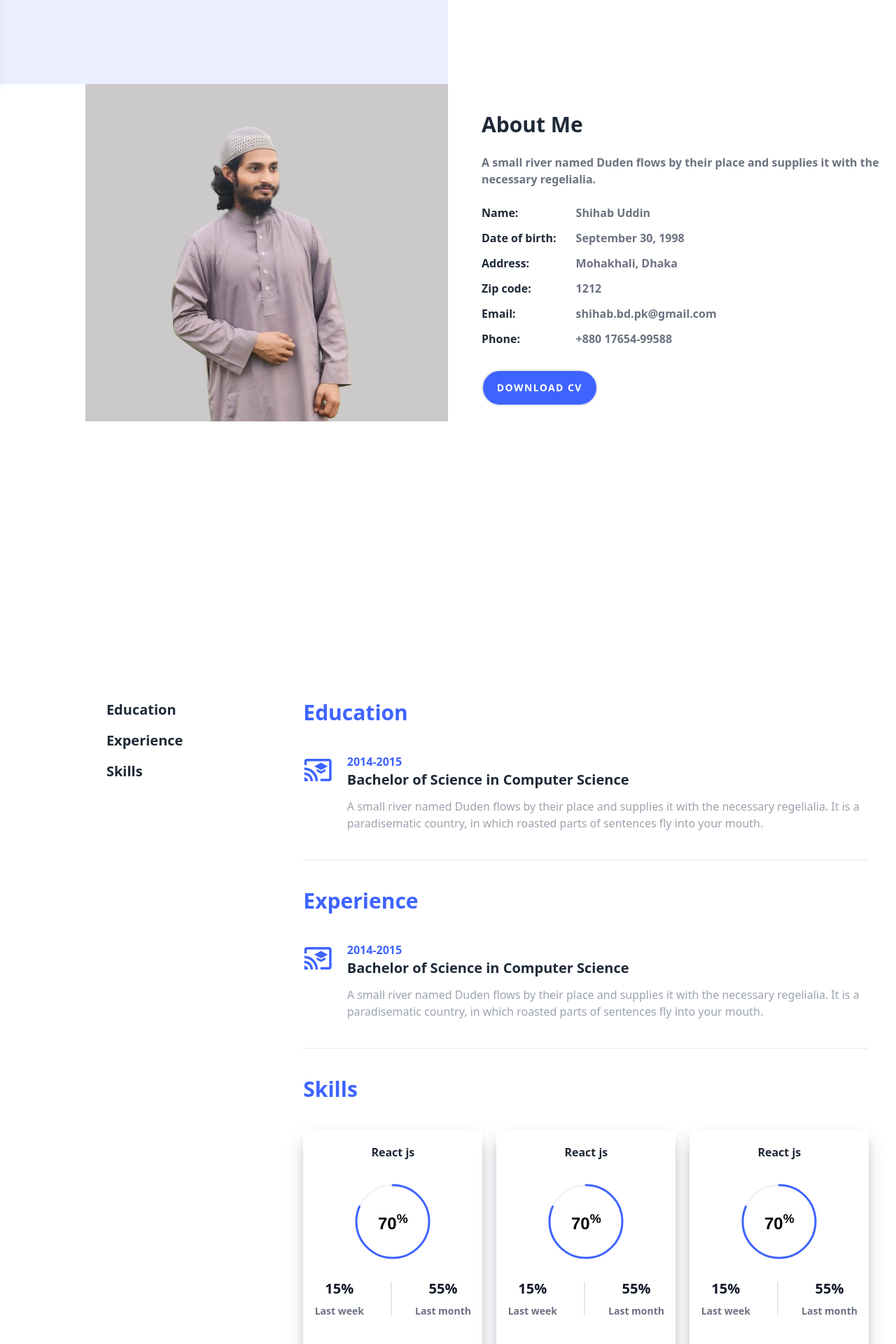
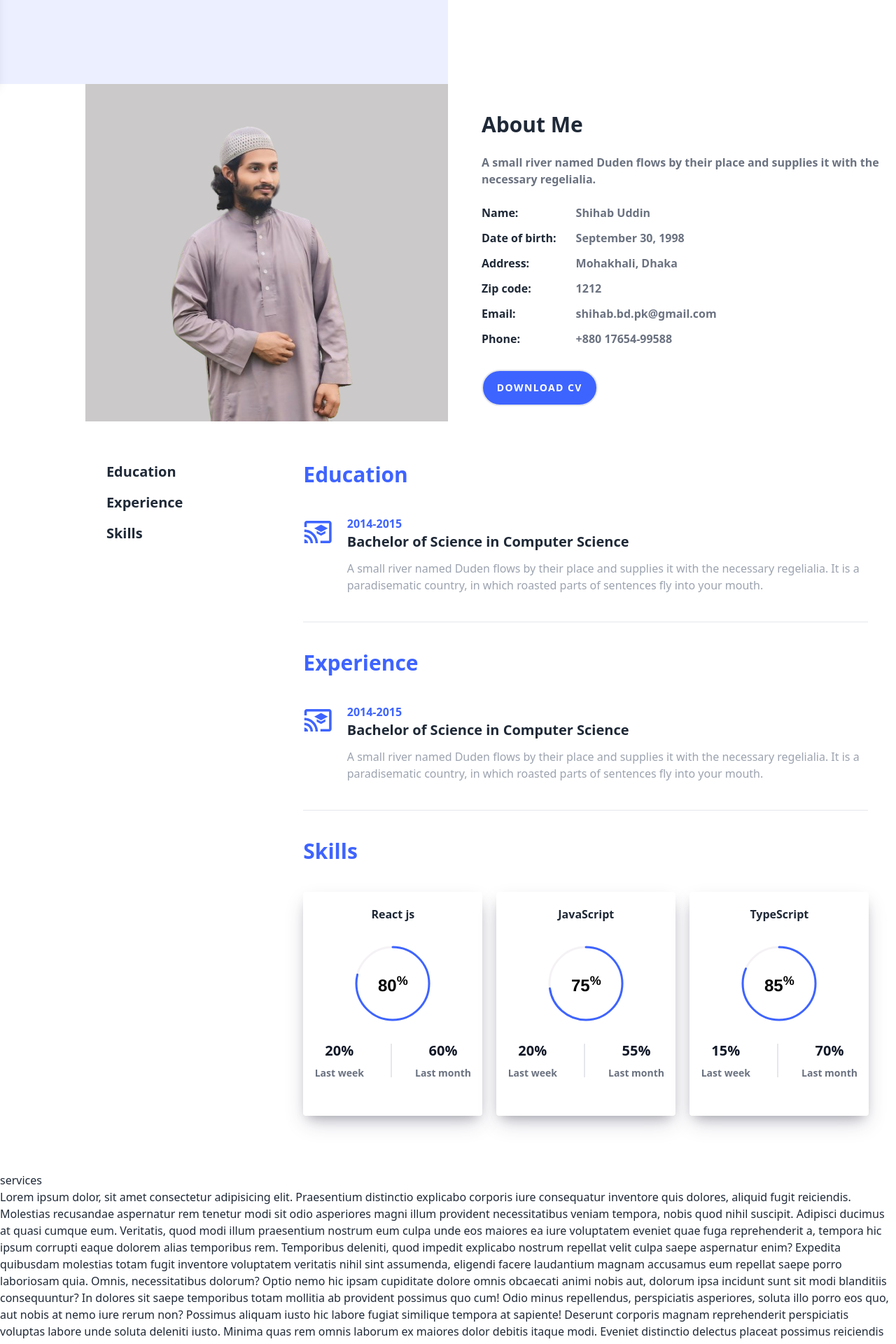
Before and after one commit to Shihabuddin9/portfolio, a React (Vite) app: page / in a window 1280 px wide. Shown: the part 680-2600 px from the top of the page at 70% size. Built offline with nearby package versions, Linux system fonts and the light colour scheme; a web font is replaced by a local one.

Commit message:
resume add

```diff
--- a/src/component/Pages/About/About.jsx
+++ b/src/component/Pages/About/About.jsx
@@ -6,13 +6,13 @@ const About = () => {
     useTitle('About')
     return (
         <div id='about'>
-            <div className='min-h-screen md:flex'>
-                <div className='h-screen md:w-1/2 relative'>
-                    <img className='bg-color absolute right-0' src={image} alt="" />
+            <div className='md:flex'>
+                <div className='md:w-1/2 w-full md:relative'>
+                    <img className='bg-color md:absolute md:right-0' src={image} alt="" />
                 </div>
 
-                <div className=' md:h-screen md:w-1/2 mx-5 md:mx-0'>
-                    <div className='xl:mt-10 lg:mt-6 md:mt-2 -mt-20 md:ml-12'>
+                <div className='md:w-1/2 mx-5 md:mx-0'>
+                    <div className='xl:mt-10 lg:mt-6 md:mt-3 mt-6  md:ml-12'>
                         <h2 className='lg:text-3xl md:text-xl font-extrabold'>About Me</h2>
                         <p className='lg:my-6 md:my-3 my-2 text-gray-500 lg:font-semibold md:font-medium md:text-sm lg:text-base'>A small river named Duden flows by their place and supplies it with the necessary regelialia.</p>
                         <div className='flex justify-start'>
--- a/src/component/Pages/MainHome/MainHome.jsx
+++ b/src/component/Pages/MainHome/MainHome.jsx
@@ -7,15 +7,20 @@ const MainHome = () => {
     useTitle('Home')
     return (
         <div id='home' className='relative'>
-            <div className='md:min-h-screen flex'>
+            <div className='flex h-screen'>
+                <div className='bg-color-first w-1/2'></div>
+                <div className='bg-color-second w-1/2'></div>
+            </div>
+            {/* <div className='md:min-h-screen flex'>
                 <div className='bg-color-first md:h-screen h-[410px] w-1/2'></div>
                 <div className='bg-color-second md:h-screen h-[410px] w-1/2'></div>
-            </div>
+            </div> */}
             <div className='absolute top-0 w-full'>
                 <Navbar></Navbar>
             </div>
             <div className='flex justify-center items-center'>
-                <div className='absolute xl:top-1/3 lg:top-28 md:top-20 top-28 text-center'>
+                {/* <div className='absolute xl:top-1/3 lg:top-28 md:top-20 top-28 text-center'> */}
+                <div className='absolute top-1/3 text-center'>
                     <>
                         <h4 className='font-bold letter-space common-text-color'>HEY! I AM</h4>
                         <h4 className='font-bold md:text-7xl text-5xl name-letter-space my-3'>Shihab Uddin</h4>
--- a/src/component/Pages/Navbar/Navbar.jsx
+++ b/src/component/Pages/Navbar/Navbar.jsx
@@ -21,7 +21,7 @@ const Navbar = () => {
         <div>
             <div className="navbar-style xl:mx-20 lg:mx-10">
                 <div className="navbar-start flex justify-arounds items-center">
-                    <div className="dropdown">
+                    <div onClick={toggleMenu} className="dropdown">
                         <div onClick={toggleMenu} tabIndex={0} role="button" className="btn btn-ghost lg:hidden">
                             <svg xmlns="http://www.w3.org/2000/svg" className="h-5 w-5" fill="none" viewBox="0 0 24 24" stroke="currentColor">
                                 <path strokeLinecap="round" strokeLinejoin="round" strokeWidth="2" d="M4 6h16M4 12h8m-8 6h16" />
@@ -29,7 +29,7 @@ const Navbar = () => {
                         </div>
 
                         <div className={`fixed left-0 top-0 z-30 flex h-screen w-full bg-white shadow-lg transition-transform duration-500 ease-in-out ${isOpen ? 'translate-x-0' : '-translate-x-full'}`}>
-                            <ul onClick={toggleMenu} tabIndex={0} className="menu menu-sm dropdown-content mt-10 ml-5 z-[1] p-2">
+                            <ul onClick={toggleMenu} tabIndex={0} className="menu menu-sm dropdown-content mt-10 ml-5 z-[1] p-2 space-y-5">
                                 {links}
                             </ul>
                             <button onClick={toggleMenu} className="top-5 text-3xl absolute right-10">X</button>
--- a/src/component/Pages/Resume/Skills.css
+++ b/src/component/Pages/Resume/Skills.css
@@ -42,11 +42,22 @@
     stroke-width: 3px;
     stroke: #3E64FF;
     stroke-linecap: round;
-    stroke-dasharray: 326.56;
     stroke-dashoffset: 60;
     transform: rotate(-90deg);
     transform-origin: 50% 50%;
     animation: big 1.5s ease-in-out;
+}
+
+.circle-big .progress1 {
+    stroke-dasharray: 317.56;
+}
+
+.circle-big .progress2 {
+    stroke-dasharray: 297.56;
+}
+
+.circle-big .progress3 {
+    stroke-dasharray: 326.56;
 }
 
 .circle-big .text {
--- a/src/component/Pages/Resume/Skills.jsx
+++ b/src/component/Pages/Resume/Skills.jsx
@@ -7,17 +7,74 @@ const Skills = () => {
                 <h1 className="text-3xl font-extrabold common-text-color">Skills</h1>
                 <div className='flex md:flex-none justify-center md:justify-start items-center'>
                     <div className='md:mt-10 mt-8 md:grid lg:grid-cols-3 md:grid-cols-2 gap-5'>
+
                         <div className='w-64 h-80 bg-base-100 shadow-custom rounded '>
                             <h3 className='text-center pt-5 font-extrabold'>React js</h3>
                             <div className="frame">
                                 <div>
                                     <div className="circle-big">
                                         <div className="text text-black">
-                                            70<sup>%</sup>
+                                            80<sup>%</sup>
                                         </div>
                                         <svg>
                                             <circle className="bg" cx="57" cy="57" r="52"></circle>
-                                            <circle className="progress" cx="57" cy="57" r="52"></circle>
+                                            <circle className="progress progress1" cx="57" cy="57" r="52"></circle>
+                                        </svg>
+                                    </div>
+                                </div>
+                            </div>
+                            <div className='flex justify-around items-center'>
+                                <div className='text-center'>
+                                    <h3 className='font-extrabold text-xl text-gray-900 mb-2'>20%</h3>
+                                    <h3 className='text-sm text-gray-500 font-semibold'>Last week</h3>
+                                </div>
+                                <div className='border-r-2 h-12 w-2'></div>
+                                <div className='text-center'>
+                                    <h3 className='font-extrabold text-xl text-gray-900 mb-2'>60%</h3>
+                                    <h3 className='text-sm text-gray-500 font-semibold'>Last month</h3>
+                                </div>
+                            </div>
+                        </div>
+
+                        <div className='w-64 h-80 bg-base-100 shadow-custom rounded my-5 md:my-0'>
+                            <h3 className='text-center pt-5 font-extrabold'>JavaScript</h3>
+                            <div className="frame">
+                                <div>
+                                    <div className="circle-big">
+                                        <div className="text text-black">
+                                            75<sup>%</sup>
+                                        </div>
+                                        <svg>
+                                            <circle className="bg" cx="57" cy="57" r="52"></circle>
+                                            <circle className="progress progress2" cx="57" cy="57" r="52"></circle>
+                                        </svg>
+                                    </div>
+                                </div>
+                            </div>
+                            <div className='flex justify-around items-center'>
+                                <div className='text-center'>
+                                    <h3 className='font-extrabold text-xl text-gray-900 mb-2'>20%</h3>
+                                    <h3 className='text-sm text-gray-500 font-semibold'>Last week</h3>
+                                </div>
+                                <div className='border-r-2 h-12 w-2'></div>
+                                <div className='text-center'>
+                                    <h3 className='font-extrabold text-xl text-gray-900 mb-2'>55%</h3>
+                                    <h3 className='text-sm text-gray-500 font-semibold'>Last month</h3>
+                                </div>
+                            </div>
+                        </div>
+
+                        <div className='w-64 h-80 bg-base-100 shadow-custom rounded'>
+                            <h3 className='text-center pt-5 font-extrabold'>TypeScript</h3>
+                            <div className="frame">
+                                <div>
+                                    <div className="circle-big">
+                                        <div className="text text-black">
+                                            85<sup>%</sup>
+                                        </div>
+                                        <svg>
+                                            <circle className="bg" cx="57" cy="57" r="52"></circle>
+                                            <circle className="progress progress3" cx="57" cy="57" r="52"></circle>
                                         </svg>
                                     </div>
                                 </div>
@@ -29,63 +86,7 @@ const Skills = () => {
                                 </div>
                                 <div className='border-r-2 h-12 w-2'></div>
                                 <div className='text-center'>
-                                    <h3 className='font-extrabold text-xl text-gray-900 mb-2'>55%</h3>
-                                    <h3 className='text-sm text-gray-500 font-semibold'>Last month</h3>
-                                </div>
-                            </div>
-                        </div>
-
-                        <div className='w-64 h-80 bg-base-100 shadow-custom rounded my-5 md:my-0'>
-                            <h3 className='text-center pt-5 font-extrabold'>React js</h3>
-                            <div className="frame">
-                                <div>
-                                    <div className="circle-big">
-                                        <div className="text text-black">
-                                            70<sup>%</sup>
-                                        </div>
-                                        <svg>
-                                            <circle className="bg" cx="57" cy="57" r="52"></circle>
-                                            <circle className="progress" cx="57" cy="57" r="52"></circle>
-                                        </svg>
-                                    </div>
-                                </div>
-                            </div>
-                            <div className='flex justify-around items-center'>
-                                <div className='text-center'>
-                                    <h3 className='font-extrabold text-xl text-gray-900 mb-2'>15%</h3>
-                                    <h3 className='text-sm text-gray-500 font-semibold'>Last week</h3>
-                                </div>
-                                <div className='border-r-2 h-12 w-2'></div>
-                                <div className='text-center'>
-                                    <h3 className='font-extrabold text-xl text-gray-900 mb-2'>55%</h3>
-                                    <h3 className='text-sm text-gray-500 font-semibold'>Last month</h3>
-                                </div>
-                            </div>
-                        </div>
-
-                        <div className='w-64 h-80 bg-base-100 shadow-custom rounded'>
-                            <h3 className='text-center pt-5 font-extrabold'>React js</h3>
-                            <div className="frame">
-                                <div>
-                                    <div className="circle-big">
-                                        <div className="text text-black">
-                                            70<sup>%</sup>
-                                        </div>
-                                        <svg>
-                                            <circle className="bg" cx="57" cy="57" r="52"></circle>
-                                            <circle className="progress" cx="57" cy="57" r="52"></circle>
-                                        </svg>
-                                    </div>
-                                </div>
-                            </div>
-                            <div className='flex justify-around items-center'>
-                                <div className='text-center'>
-                                    <h3 className='font-extrabold text-xl text-gray-900 mb-2'>15%</h3>
-                                    <h3 className='text-sm text-gray-500 font-semibold'>Last week</h3>
-                                </div>
-                                <div className='border-r-2 h-12 w-2'></div>
-                                <div className='text-center'>
-                                    <h3 className='font-extrabold text-xl text-gray-900 mb-2'>55%</h3>
+                                    <h3 className='font-extrabold text-xl text-gray-900 mb-2'>70%</h3>
                                     <h3 className='text-sm text-gray-500 font-semibold'>Last month</h3>
                                 </div>
                             </div>
```
